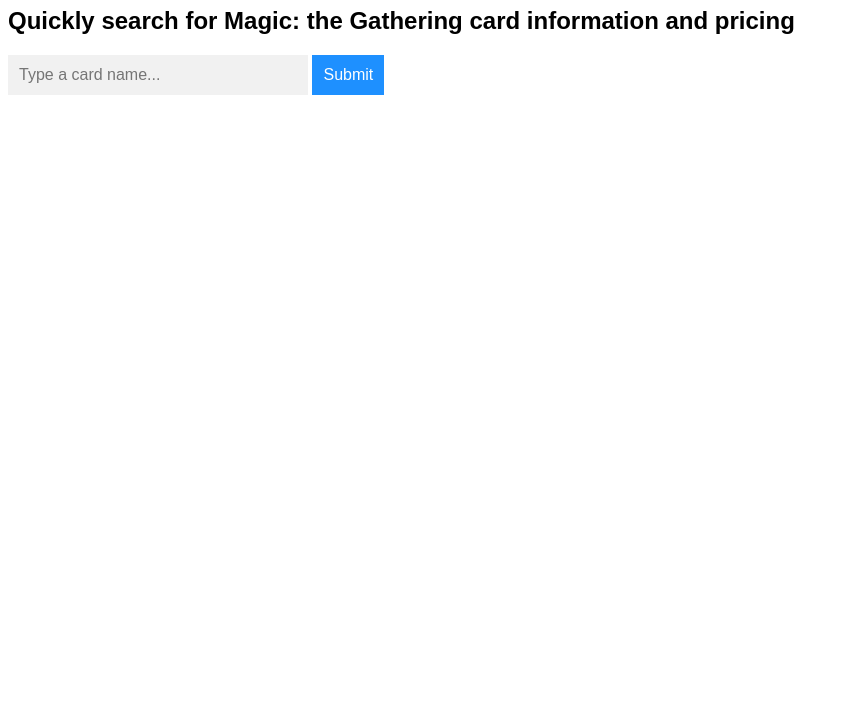
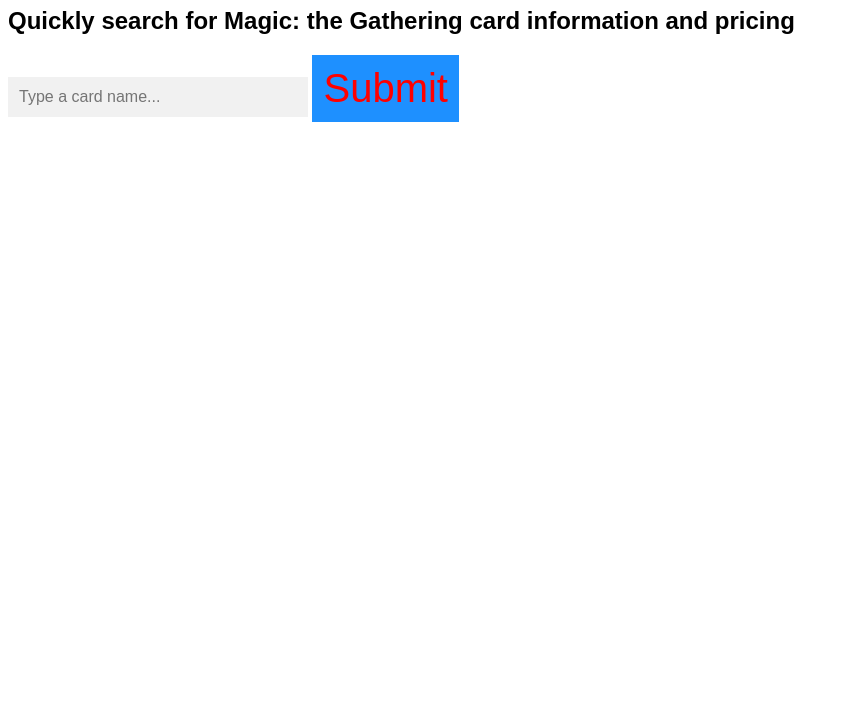
Before and after one commit to maxwellcsutton/spellhold, a plain HTML site: page index.html in a window 1280 px wide. Shown: the part 73-800 px from the top of the page, without its empty margins (0-849 px from the left). Drawn offline with Linux system fonts and the light colour scheme; no server answers.

Commit message:
changing visuals

```diff
--- a/index.html
+++ b/index.html
@@ -9,10 +9,10 @@
 <h2>Quickly search for Magic: the Gathering card information and pricing</h2>
 <form id="autocomplete-form" autocomplete="off" action="./html/resultsPage.html">
   <div class="autocomplete" style="width:300px;">
+    <input id="search-bar" type="text" name="card-name-search-bar" placeholder="Type a card name...">
     <div id="search-bar-error" class="error-message" style="color:red;display:none">Please enter a complete card name.</div>
-    <input id="search-bar" type="text" name="card-name-search-bar" placeholder="Type a card name...">
   </div>
-  <input id="autocomplete-submit" type="submit">
+  <input id="autocomplete-submitAAAAAA" class="AAAAAAAAAAAAAAA" type="submit" style="color:red;font-size: 40px;">
 </form>
 
 <script type="text/javascript" src="../src/autoComplete.js"></script>
```
